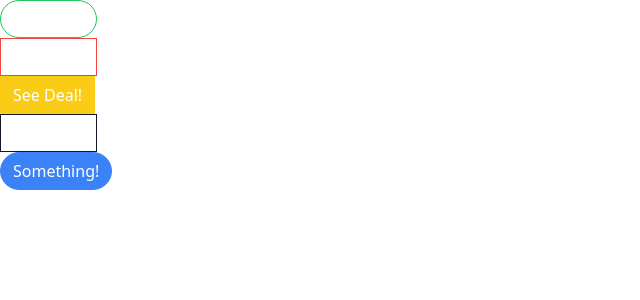
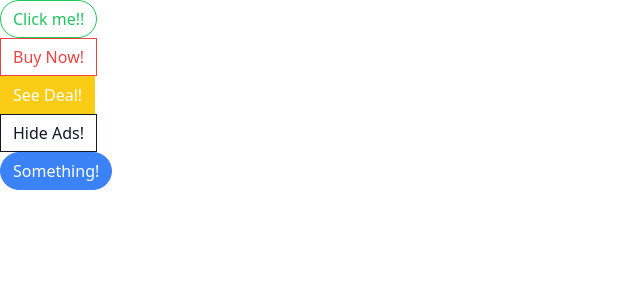
Before and after one commit to jarodkober/demo-modern-react-redux-2023-comps, a React (Create React App) app: page / in a window 1280 px wide. Shown: the top 300 px of the page, without its empty margins (0-640 px from the left). Built offline with nearby package versions, Linux system fonts and the light colour scheme.

Commit message:
Optimized Button Text Color CSS
* Fixed bug where multiple text color classes were applied to buttons with an outline

```diff
--- a/src/Button.js
+++ b/src/Button.js
@@ -3,13 +3,14 @@ import PropTypes from 'prop-types';
 
 function Button({ children, primary, secondary, success, warning, danger, outline, rounded }) {
 	const classes = className('border px-3 py-1.5', {
-		'border-blue-500 bg-blue-500 text-white': primary,
-		'border-gray-900 bg-gray-900 text-white': secondary,
-		'border-green-500 bg-green-500 text-white': success,
-		'border-yellow-400 bg-yellow-400 text-white': warning,
-		'border-red-500 bg-red-500 text-white': danger,
+		'border-blue-500 bg-blue-500': primary,
+		'border-gray-900 bg-gray-900': secondary,
+		'border-green-500 bg-green-500': success,
+		'border-yellow-400 bg-yellow-400': warning,
+		'border-red-500 bg-red-500': danger,
 		'rounded-full': rounded,
 		'bg-white': outline,
+		'text-white': !outline,
 		'text-blue-500': outline && primary,
 		'text-gray-900': outline && secondary,
 		'text-green-500': outline && success,
```
